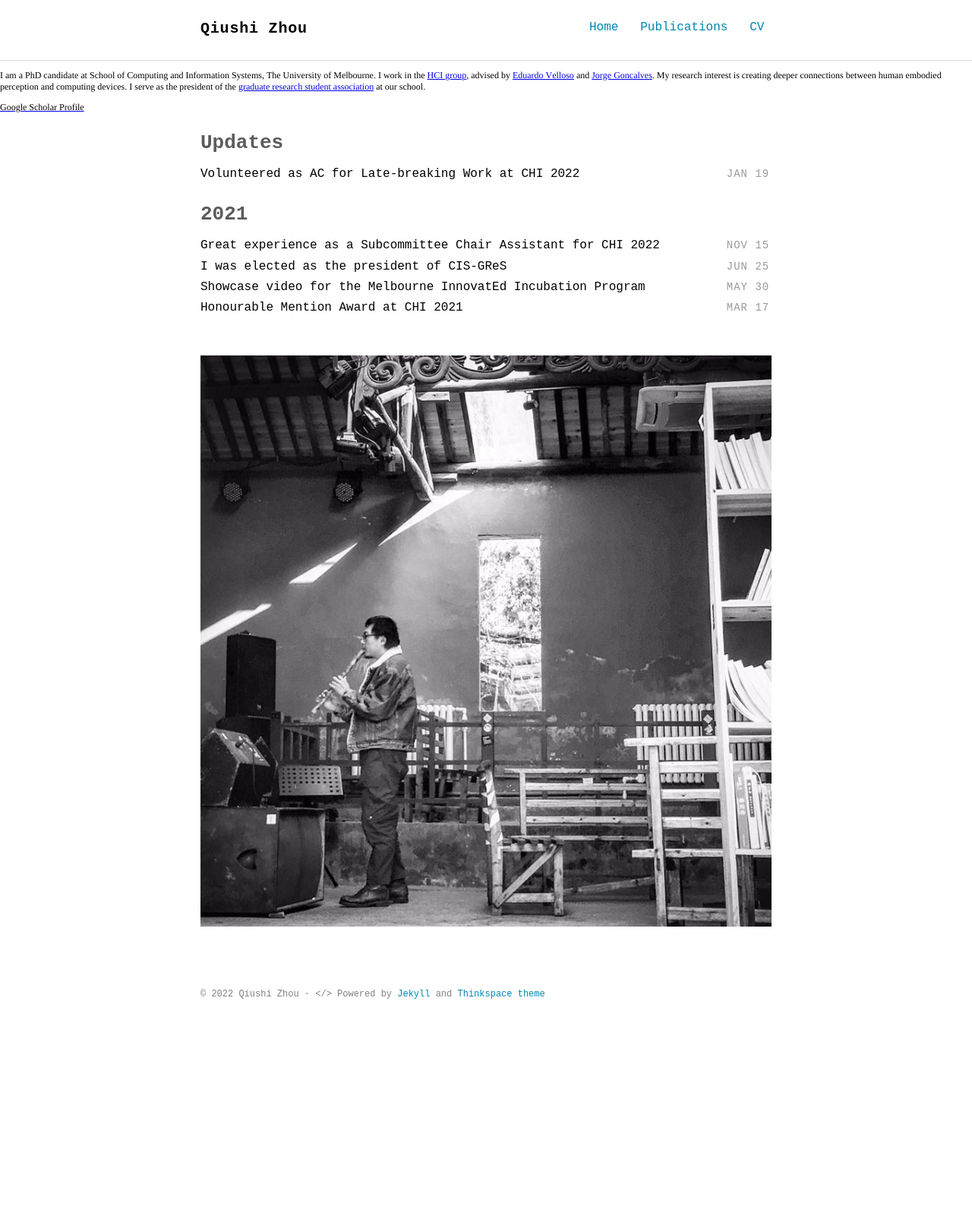
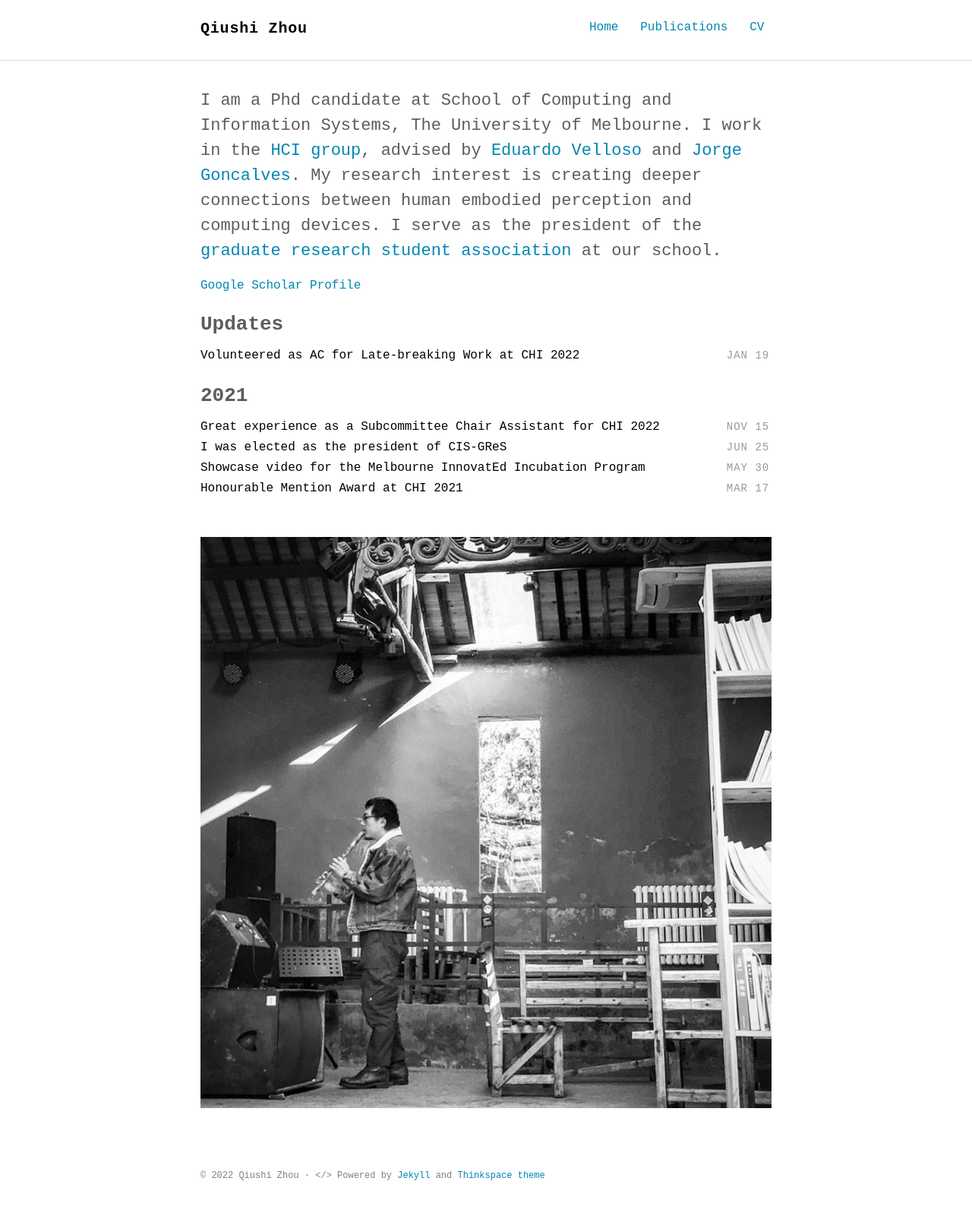
Before and after one commit to qiushi-zhou/qiushi-zhou.github.io, a Jekyll site: the page built from index.html, in a window 1280 px wide. Shown: the whole page at 76% size. Built offline with Jekyll 4.4.1, drawn with Linux system fonts in a browser that asks for light colours; some web fonts are replaced; before the commit the page ends 1366 px from its top, so only the background shows below that.

Commit message:
Revert "PhD"
This reverts commit f204dcf5b64a48cc6ca8e7184a1b35321d03e37e.

```diff
--- a/_includes/intro.html
+++ b/_includes/intro.html
@@ -1,22 +1,8 @@
-<!DOCTYPE html PUBLIC "-//W3C//DTD HTML 4.01//EN" "http://www.w3.org/TR/html4/strict.dtd">
-<html>
-<head>
-  <meta http-equiv="Content-Type" content="text/html; charset=utf-8">
-  <meta http-equiv="Content-Style-Type" content="text/css">
-  <title></title>
-  <meta name="Generator" content="Cocoa HTML Writer">
-  <meta name="CocoaVersion" content="2022.6">
-  <style type="text/css">
-    p.p1 {margin: 0.0px 0.0px 12.0px 0.0px; font: 12.0px Times; color: #000000; -webkit-text-stroke: #000000}
-    p.p2 {margin: 0.0px 0.0px 0.0px 0.0px; font: 12.0px Times; color: #0000e9; -webkit-text-stroke: #0000e9}
-    span.s1 {font-kerning: none}
-    span.s2 {text-decoration: underline ; font-kerning: none; color: #0000e9; -webkit-text-stroke: 0px #0000e9}
-    span.s3 {text-decoration: underline ; font-kerning: none}
-    span.s4 {font-kerning: none; color: #000000; -webkit-text-stroke: 0px #000000}
-  </style>
-</head>
-<body>
-<p class="p1"><span class="s1">I am a PhD candidate at School of Computing and Information Systems, The University of Melbourne. I work in the <a href="https://cis.unimelb.edu.au/hci/"><span class="s2">HCI group</span></a>, advised by <a href="https://www.eduardovelloso.com/"><span class="s2">Eduardo Velloso</span></a> and <a href="https://www.jorgegoncalves.com/"><span class="s2">Jorge Goncalves</span></a>. My research interest is creating deeper connections between human embodied perception and computing devices. I serve as the president of the <a href="https://www.cis-gres.org/"><span class="s2">graduate research student association</span></a> at our school.<span class="Apple-converted-space"> </span></span></p>
-<p class="p2"><span class="s3"><a href="https://scholar.google.com.au/citations?user=a-FggqcAAAAJ&amp;hl=en">Google Scholar Profile</a></span><span class="s4"><span class="Apple-converted-space"> </span></span></p>
-</body>
-</html>
+<section class="intro">
+  <div class="container">
+    <p class="lead">
+	I am a Phd candidate at School of Computing and Information Systems, The University of Melbourne. I work in the <a href="https://cis.unimelb.edu.au/hci/">HCI group</a>, advised by <a href="https://www.eduardovelloso.com/">Eduardo Velloso</a> and <a href="https://www.jorgegoncalves.com/">Jorge Goncalves</a>. My research interest is creating deeper connections between human embodied perception and computing devices. I serve as the president of the <a href="https://www.cis-gres.org/">graduate research student association</a> at our school.
+	</p>
+	<a href="https://scholar.google.com.au/citations?user=a-FggqcAAAAJ&hl=en">Google Scholar Profile</a>
+  </div>
+</section>
```
Also changed, not shown: about.md (+1 -1 lines).
